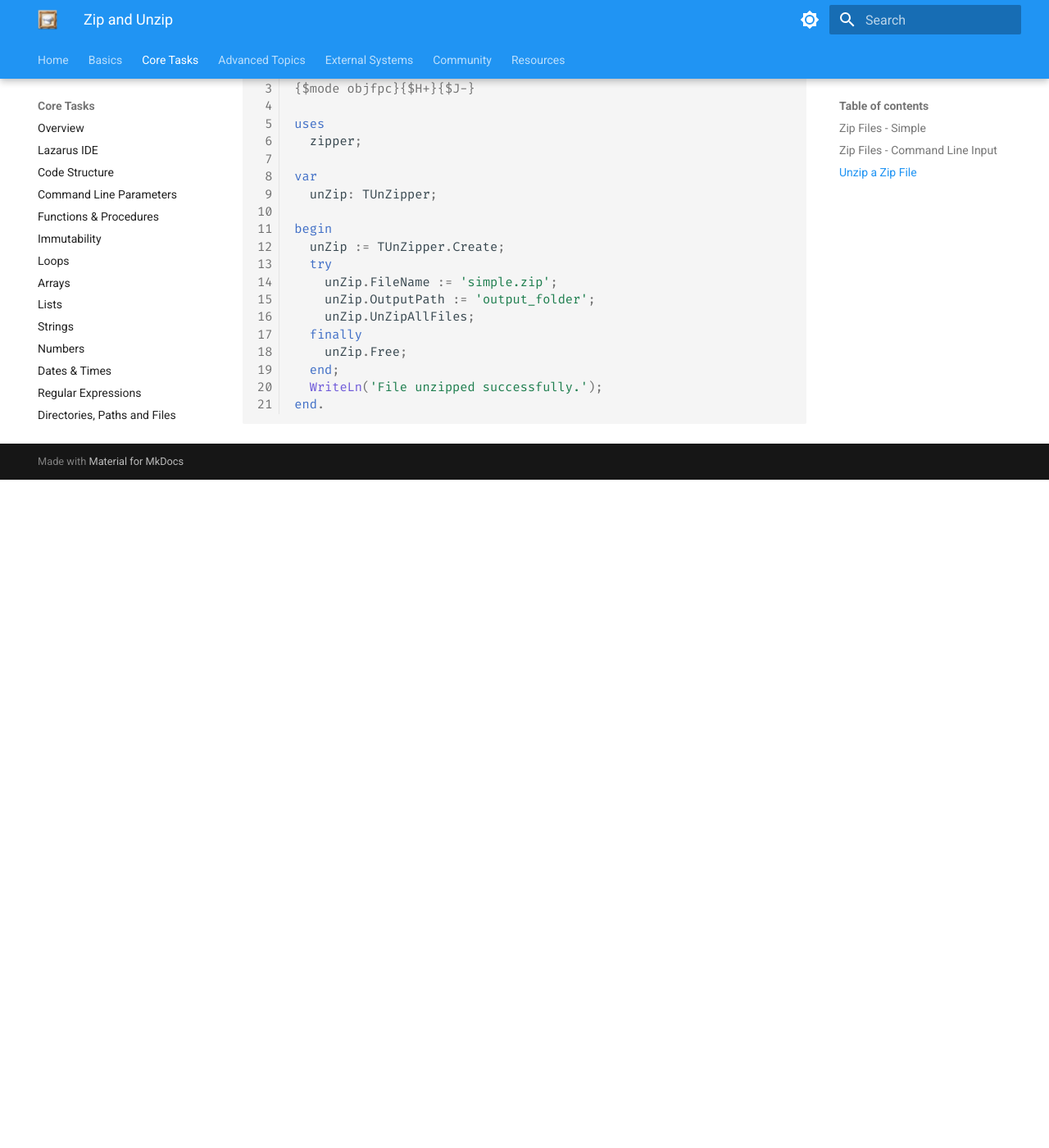
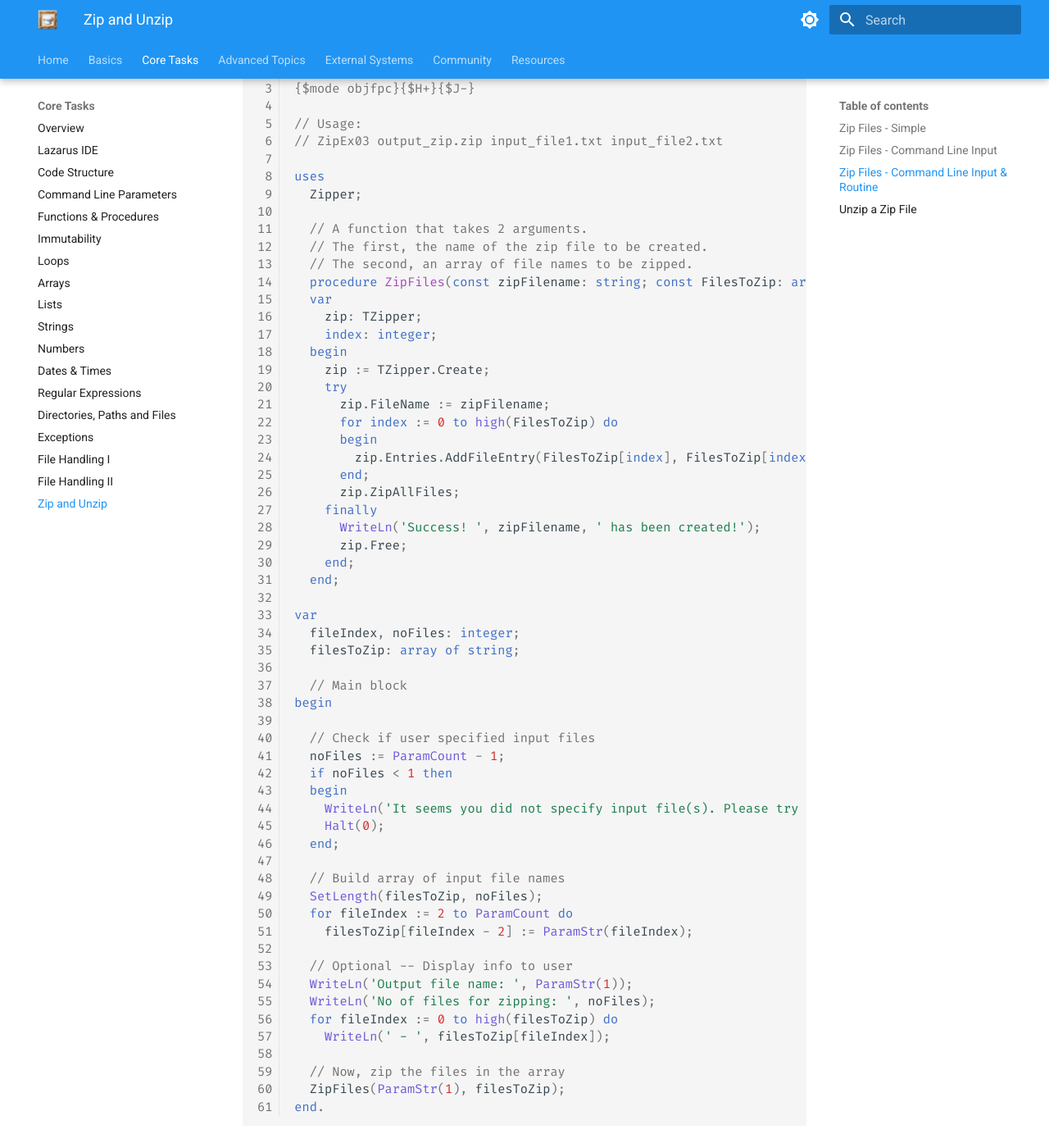
Before and after one commit to ikelaiah/free-pascal-cookbook, an MkDocs documentation site: the page built from docs/docs/core-tasks/zip-and-unzip.md, in a window 1280 px wide and 1400 px high, scrolled down 2066 px. Shown: the whole window at 82% size. Built offline with MkDocs 1.6.1 and Material for MkDocs 9.7.7, drawn with Linux system fonts in a browser that asks for light colours; before the commit the page ends 2651 px from its top, so only the background shows below that.

Commit message:
Update - Added an example in the zip and unzip section

````diff
--- a/docs/docs/core-tasks/zip-and-unzip.md
+++ b/docs/docs/core-tasks/zip-and-unzip.md
@@ -79,6 +79,72 @@
 $ ./ZipEx02.exe newzip.zip file1.txt file2.txt
 ```
 
+## Zip Files - Command Line Input & Routine
+
+```pascal linenums="1"
+program ZipEx03;
+
+{$mode objfpc}{$H+}{$J-}
+
+// Usage:
+// ZipEx03 output_zip.zip input_file1.txt input_file2.txt
+
+uses
+  Zipper;
+
+  // A function that takes 2 arguments.
+  // The first, the name of the zip file to be created.
+  // The second, an array of file names to be zipped.
+  procedure ZipFiles(const zipFilename: string; const FilesToZip: array of string);
+  var
+    zip: TZipper;
+    index: integer;
+  begin
+    zip := TZipper.Create;
+    try
+      zip.FileName := zipFilename;
+      for index := 0 to high(FilesToZip) do
+      begin
+        zip.Entries.AddFileEntry(FilesToZip[index], FilesToZip[index]);
+      end;
+      zip.ZipAllFiles;
+    finally
+      WriteLn('Success! ', zipFilename, ' has been created!');
+      zip.Free;
+    end;
+  end;
+
+var
+  fileIndex, noFiles: integer;
+  filesToZip: array of string;
+
+  // Main block
+begin
+
+  // Check if user specified input files
+  noFiles := ParamCount - 1;
+  if noFiles < 1 then
+  begin
+    WriteLn('It seems you did not specify input file(s). Please try again.');
+    Halt(0);
+  end;
+
+  // Build array of input file names
+  SetLength(filesToZip, noFiles);
+  for fileIndex := 2 to ParamCount do
+    filesToZip[fileIndex - 2] := ParamStr(fileIndex);
+
+  // Optional -- Display info to user
+  WriteLn('Output file name: ', ParamStr(1));
+  WriteLn('No of files for zipping: ', noFiles);
+  for fileIndex := 0 to high(filesToZip) do
+    WriteLn(' - ', filesToZip[fileIndex]);
+
+  // Now, zip the files in the array
+  ZipFiles(ParamStr(1), filesToZip);
+end.
+```
+
 ## Unzip a Zip File
 
 ```pascal linenums="1"
````
